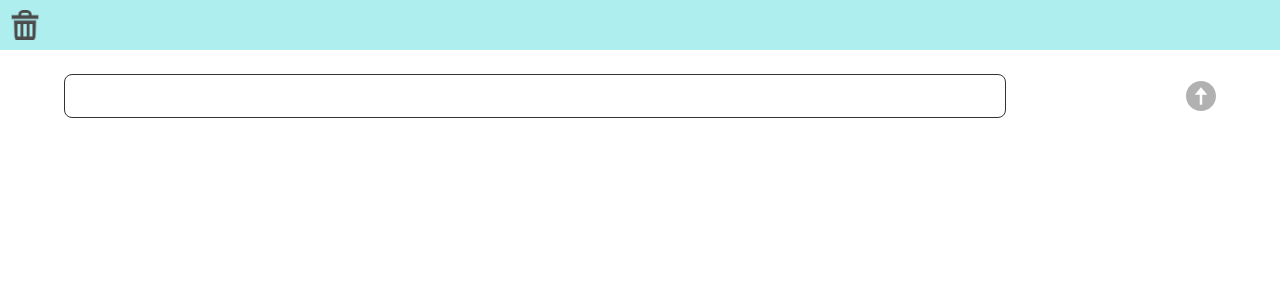
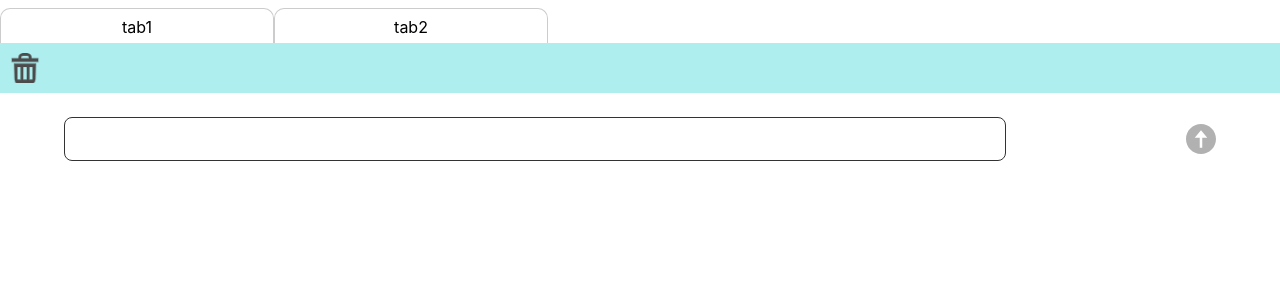
Before and after one commit to fuminaInoue/shopping-memo, a React (Create React App) app: page / in a window 1280 px wide. Shown: the top 300 px of the page. Built offline with nearby package versions, Linux system fonts and the light colour scheme.

Commit message:
tabコーディング

```diff
--- a/src/components/molecules/List.tsx
+++ b/src/components/molecules/List.tsx
@@ -53,7 +53,6 @@ const listStyle = css({
   padding: '8px 0',
   margin: '0 auto 8px',
   width: '90%',
-  borderRadius: 5,
   fontSize: 18,
   borderBottom: '1px solid #ccc',
   fontWeight: 'bold',
@@ -67,7 +66,7 @@ const deleteStyle = css({
 })
 
 const checkStyle = css({
-  width: 30,
+  minWidth: 30,
   height: 30,
   margin: '0 0 0 auto',
 })
--- /dev/null
+++ b/src/components/molecules/Tab.tsx
@@ -0,0 +1,30 @@
+/** @jsxImportSource @emotion/react */
+import React from 'react'
+import { css } from '@emotion/react'
+// import plus from '../../images/plus.png'
+
+type Props = {}
+
+export const Tab: React.FC<Props> = ({}) => {
+  return (
+    <div css={tabWrapperStyle}>
+      <div css={tabStyle}>tab1</div>
+      <div css={tabStyle}>tab2</div>
+    </div>
+  )
+}
+
+const tabWrapperStyle = css({
+  display: 'flex',
+  alignItems: 'center',
+  marginTop: 8,
+})
+
+const tabStyle = css({
+  border: '1px solid #ccc',
+  padding: '8px 8px 6px 8px',
+  borderBottom: 'none',
+  borderRadius: '10px 10px 0 0',
+  width: '20%',
+  textAlign: 'center',
+})
--- a/src/components/molecules/index.tsx
+++ b/src/components/molecules/index.tsx
@@ -1,3 +1,4 @@
 export { List } from 'components/molecules/List'
 export { InputField } from 'components/molecules/InputField'
 export { Header } from 'components/molecules/Header'
+export { Tab } from 'components/molecules/Tab'
--- a/src/components/pages/Memo.tsx
+++ b/src/components/pages/Memo.tsx
@@ -2,10 +2,7 @@
 import React, { useState } from 'react'
 import { css } from '@emotion/react'
 
-import { List } from 'components/molecules'
-import { InputField } from 'components/molecules'
-import { Header } from 'components/molecules'
-
+import { List, InputField, Header, Tab } from 'components/molecules'
 import { ListType } from 'models/MemoType'
 
 type Props = {}
@@ -57,7 +54,7 @@ export const Memo: React.FC<Props> = () => {
 
   return (
     <div css={memoContainerStyle}>
-      {/* <Tab /> */}
+      <Tab />
       <Header onClickAllDelete={onClickAllDelete} />
       <List
         list={list}
```
